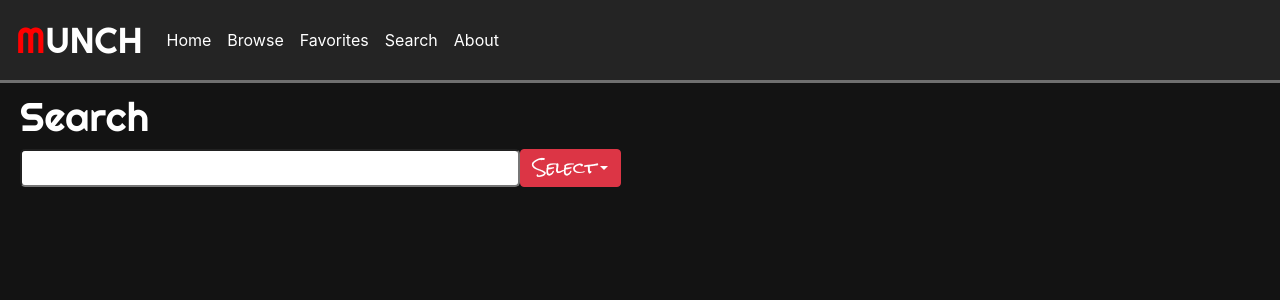
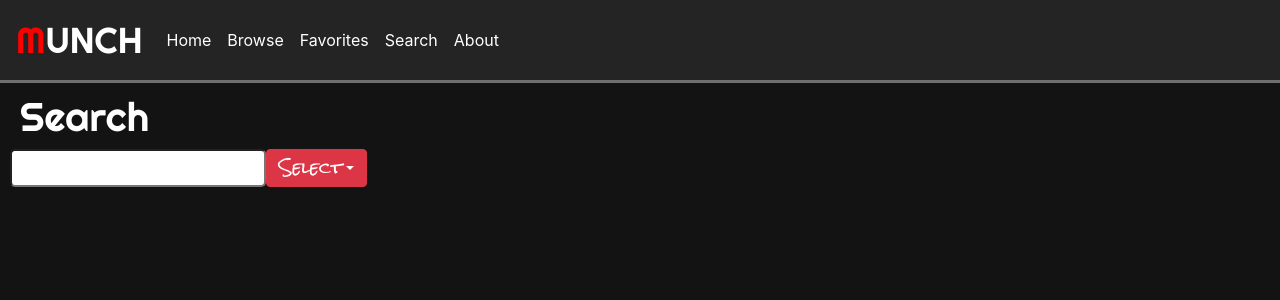
Before and after one commit to zanegriffin/recipe_app, a React (Create React App) app: page /search in a window 1280 px wide. Shown: the top 300 px of the page. Built offline with nearby package versions, Linux system fonts and the light colour scheme.

Commit message:
final adjustments to style

```diff
--- a/src/App.js
+++ b/src/App.js
@@ -17,6 +17,7 @@ import {Nav} from 'react-bootstrap'
 function App() {
 
   const [favoritesArr, setFavoritesArr] = useState([])
+
 
 
   const handleFaveClick = (recipe) => {
@@ -54,13 +55,13 @@ function App() {
       </Navbar>
 
       <Switch>
-        <Route exact path='/'><Home handleFaveClick={handleFaveClick}/></Route>
+        <Route exact path='/'><Home handleFaveClick={handleFaveClick} faveArr={favoritesArr}/></Route>
         <Route exact path='/browse'><Browse /></Route>
         <Route exact path='/favorites'><Favorites faveArr={favoritesArr} handleFaveClick={handleFaveClick}/></Route>
         <Route path='/recipe/:name/' render={ (routerProps) => <Recipe {...routerProps}/>}/>
-        <Route path='/browse/browse-list/:category/' render ={(routerProps => <BrowseList {...routerProps} handleFaveClick={handleFaveClick}/>)}/>
-        <Route path='/browse/browse-list2/:category/' render ={(routerProps => <BrowseList2 {...routerProps} handleFaveClick={handleFaveClick}/>)}/>
-        <Route path='/search'><Search handleFaveClick={handleFaveClick}/></Route>
+        <Route path='/browse/browse-list/:category/' render ={(routerProps => <BrowseList {...routerProps} handleFaveClick={handleFaveClick} faveArr={favoritesArr}/>)}/>
+        <Route path='/browse/browse-list2/:category/' render ={(routerProps => <BrowseList2 {...routerProps} handleFaveClick={handleFaveClick} faveArr={favoritesArr}/>)}/>
+        <Route path='/search'><Search handleFaveClick={handleFaveClick} faveArr={favoritesArr}/></Route>
         <Route path='/about'><About/></Route>
       </Switch>
     </div>
--- a/src/components/Browse/BrowseList.js
+++ b/src/components/Browse/BrowseList.js
@@ -26,6 +26,7 @@ const BrowseList = (props) => {
                 name={food.strMeal}
                 image={food.strMealThumb}
                 handleClick={() => props.handleFaveClick(food)}
+                isFave={props.faveArr.includes(food) ? true : false}
                 />
            )
         })
--- a/src/components/Browse/BrowseList2.js
+++ b/src/components/Browse/BrowseList2.js
@@ -26,6 +26,7 @@ const BrowseList2 = (props) => {
                 name={food.strMeal}
                 image={food.strMealThumb}
                 handleClick={() => props.handleFaveClick(food)}
+                isFave={props.faveArr.includes(food) ? true : false}
                 />
            )
         })
--- a/src/components/Card/Card.js
+++ b/src/components/Card/Card.js
@@ -9,7 +9,7 @@ const Card = (props) => {
     return(
         <>
             <div className='recipe-card'>
-                <Fave handleFaveClick={props.handleClick}/>
+                <Fave handleFaveClick={props.handleClick} isFave={props.isFave}/>
                 <Link to={'/recipe/' + props.name} style={{textDecoration: 'none', color: 'white'}}>
                     <img src={props.image}/>
                     <h6>{props.name}</h6>
--- a/src/components/Card/Fave.js
+++ b/src/components/Card/Fave.js
@@ -5,15 +5,15 @@ import { faStar as faStarRegular } from '@fortawesome/free-regular-svg-icons'
 
 const Fave = (props) => {
     // console.log('fave', props)
-    const [isFave, setIsFave] = useState(false)
+
     const handleClick = (event) => {
         props.handleFaveClick()
-        setIsFave(!isFave)
+
     }
 
     return (
         <>
-            {isFave === false ? <FontAwesomeIcon icon={faStar} size='2x' color='red' onClick={handleClick} className='fave'/> : <FontAwesomeIcon icon={faStarRegular} size='2x' color='red' onClick={handleClick} className='fave'/>}
+            {props.isFave === false ? <FontAwesomeIcon icon={faStar} size='2x' color='red' onClick={handleClick} className='fave'/> : <FontAwesomeIcon icon={faStarRegular} size='2x' color='red' onClick={handleClick} className='fave'/>}
         </>
     )
 
--- a/src/components/Favorites/Favorites.js
+++ b/src/components/Favorites/Favorites.js
@@ -12,7 +12,7 @@ const Favorites = (props) => {
             name={recipe.strMeal}
             image={recipe.strMealThumb}
             handleClick={() => props.handleFaveClick(recipe)}
-            isFave={true}
+            isFave={props.faveArr.includes(recipe) ? true : false}
             />
         )
     })
--- a/src/components/Home/Home.js
+++ b/src/components/Home/Home.js
@@ -19,7 +19,7 @@ const Home = (props) => {
         randomApi()
     }, [])
 
-console.log(randomRecipe)
+console.log(props.faveArr)
     let randomRecipeRender = () => {
         return(
             <>
@@ -27,6 +27,7 @@ console.log(randomRecipe)
                 name={randomRecipe.strMeal}
                 image={randomRecipe.strMealThumb}
                 handleClick={() => props.handleFaveClick(randomRecipe)}
+                isFave={props.faveArr.includes(randomRecipe) ? true : false}
                 />
             </>
         )
--- a/src/components/Search/Search.css
+++ b/src/components/Search/Search.css
@@ -13,16 +13,23 @@ font-family: 'Rock Salt', cursive; */
     width: 175px;
 }
 
-form {
+.search p {
+    color: white;
+    font-family: 'Rock Salt', cursive;
+    padding-left: 20px;
+}
+
+.form {
+    width: 100%;
     display: flex;
     justify-content: center;
-    margin: 0 10px;
+    margin: 0px;
 }
 
 input {
     border-radius: 5px;
-    width: 100%;
     max-width: 500px;
+    height: 38px;
 }
 
 .search h1 {
@@ -51,7 +58,7 @@ input {
         grid-template-columns: 1fr 1fr 1fr;
     }
 
-    form {
+    .form {
         justify-content: flex-start;
     }
 
--- a/src/components/Search/Search.js
+++ b/src/components/Search/Search.js
@@ -60,6 +60,7 @@ const Search = (props) => {
             name={recipe.strMeal}
             image={recipe.strMealThumb}
             handleClick={() => props.handleFaveClick(recipe)}
+            // isFave={props.faveArr.includes(recipe) ? true : false}
             />
         })
     }
@@ -76,14 +77,16 @@ const Search = (props) => {
     return (
         <div className='search'>
             <h1>Search</h1>
-            <form onSubmit={handleSubmit}>
-                <input placehoder='Search' ref={inputSearch}></input>
+            <div className='form'>
+                <form onSubmit={handleSubmit}>
+                    <input placehoder='Search' ref={inputSearch}></input>
+                </form>
                 <DropdownButton id="dropdown-basic-button" title={currentSelection} variant='danger'>
                     <Dropdown.Item as='button' onClick={handleClick}>Ingredient</Dropdown.Item>
                     <Dropdown.Item as='button' onClick={handleClick}>Recipe Name</Dropdown.Item>
                     <Dropdown.Item as='button' onClick={handleClick}>First Letter</Dropdown.Item>
                 </DropdownButton>
-            </form>
+            </div>
             <div className='search-container'>
                 {currentRecipeArr === null ? '' : renderRecipes}
             </div>
```
